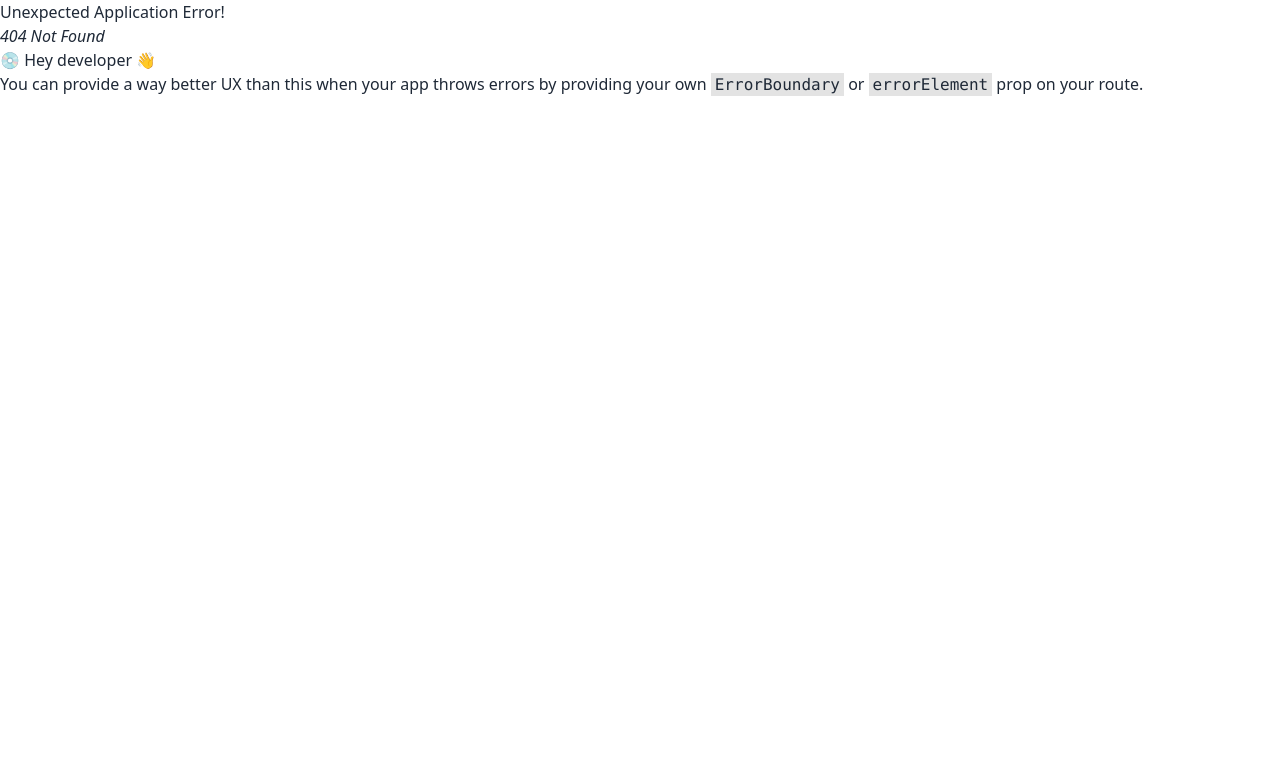
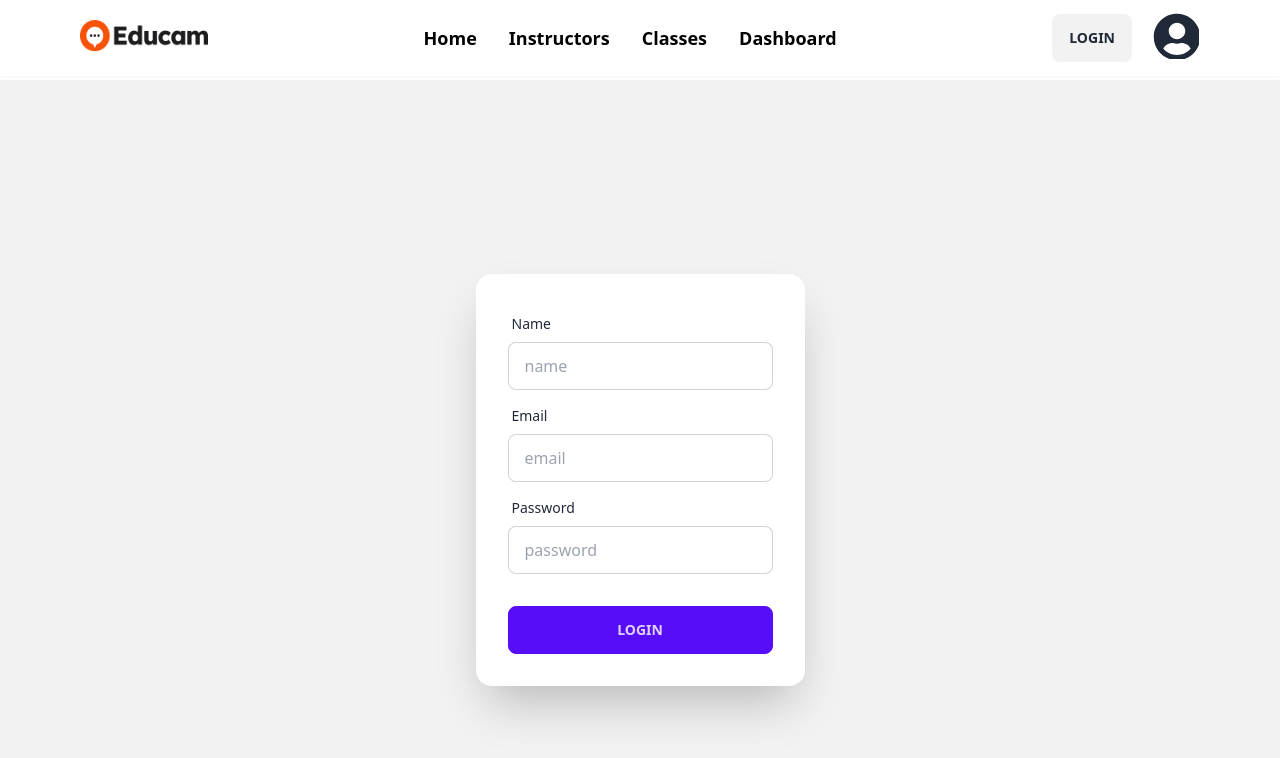
Before and after one commit to fahim-farhad1/educam-client, a React (Vite) app: page /signup in a window 1280 px wide. Before the commit this address had no page. Shown: the top 758 px of the page. Built offline with nearby package versions, Linux system fonts and the light colour scheme.

Commit message:
login and signup section added

```diff
--- a/package.json
+++ b/package.json
@@ -10,10 +10,13 @@
     "preview": "vite preview"
   },
   "dependencies": {
+    "dotenv": "^16.1.4",
+    "firebase": "^9.22.1",
     "localforage": "^1.10.0",
     "match-sorter": "^6.3.1",
     "react": "^18.2.0",
     "react-dom": "^18.2.0",
+    "react-hook-form": "^7.44.3",
     "react-icons": "^4.9.0",
     "react-router-dom": "^6.12.0",
     "sort-by": "^1.2.0"
--- /dev/null
+++ b/src/Components/Shared/Container.jsx
@@ -0,0 +1,11 @@
+import React from 'react';
+
+const Container = ({children}) => {
+    return (
+        <div className='max-w-[2520px] mx-auto xl:px-20 md:px-10 sm:px-2 px-4'>
+            {children}
+        </div>
+    );
+};
+
+export default Container;
--- a/src/Components/Shared/Navbar.jsx
+++ b/src/Components/Shared/Navbar.jsx
@@ -2,29 +2,32 @@ import React from "react";
 import { Link } from "react-router-dom";
 import { FaUserCircle } from "react-icons/fa";
 import Logo from "../../assets/Logo/logo.png";
+import Container from "./Container";
 
 const Navbar = () => {
   const navItem = (
     <>
       <li>
-        <Link>Home</Link>
+        <Link to="/">Home</Link>
       </li>
       <li>
-        <Link>Instructors</Link>
+        <Link to="/instructors">Instructors</Link>
       </li>
       <li>
-        <Link>Classes</Link>
+        <Link to="/classes">Classes</Link>
       </li>
       <li>
-        <Link>Dashboard</Link>
+        <Link to="/dashboard">Dashboard</Link>
       </li>
     </>
   );
   return (
-    <div className="navbar fixed w-full bg-white z-10 shadow-sm">
-      <div className="navbar-start">
+    <div className=" fixed w-full bg-white z-10 shadow-sm py-2">
+      <Container>
+        <div className="flex flex-row items-center justify-between gap-3 md:gap-0">
+          <div>
             <div className="dropdown">
-          <label tabIndex={0} className="btn btn-ghost lg:hidden">
+              <label tabIndex={0} className="btn btn-ghost sm:hidden">
                 <svg
                   xmlns="http://www.w3.org/2000/svg"
                   className="h-5 w-5"
@@ -47,14 +50,28 @@ const Navbar = () => {
                 {navItem}
               </ul>
             </div>
+            <div>
               <Link>
-          <img src={Logo} alt="" />
+                <img
+                  className="h-8 w-32 -mt-7 hidden sm:block"
+                  src={Logo}
+                  alt=""
+                />
               </Link>
             </div>
+          </div>
+          <div>
             <div className="navbar-center hidden lg:flex">
-        <ul className="menu menu-horizontal px-1">{navItem}</ul>
+              <ul className="menu menu-horizontal px-2 font-bold text-black text-lg">
+                {navItem}
+              </ul>
             </div>
-      <div className="navbar-end mr-5">
+          </div>
+          <div>
+            <div className="flex items-center">
+              <div className="mr-5">
+                <Link to="/login"><button className="btn ">Login</button> </Link>
+              </div>
               <div className="dropdown dropdown-end">
                 <label tabIndex={0} className="btn btn-ghost btn-circle avatar">
                   <div>
@@ -66,15 +83,21 @@ const Navbar = () => {
                   className="menu menu-sm dropdown-content mt-3 p-2 shadow bg-base-100 rounded-box w-52"
                 >
                   <li>
-              <Link className="justify-between">Profile</Link>
+                    <Link to='#'>Profile</Link>
                   </li>
                   <li>
-              <Link>Logout</Link>
+                    <Link to="/signup">Sign up</Link>
+                  </li>
+                  <li>
+                    <button className="btn-sm">Logout</button>
                   </li>
                 </ul>
               </div>
             </div>
           </div>
+        </div>
+      </Container>
+    </div>
   );
 };
 
--- /dev/null
+++ b/src/Firebase/firebase.config.js
@@ -0,0 +1,17 @@
+// Import the functions you need from the SDKs you need
+import { initializeApp } from "firebase/app";
+require("dotenv").config();
+// TODO: Add SDKs for Firebase products that you want to use
+// https://firebase.google.com/docs/web/setup#available-libraries
+
+// Your web app's Firebase configuration
+const firebaseConfig = {
+  apiKey: import.meta.env.VITE_apiKey,
+  authDomain: import.meta.env.VITE_authDomain,
+  projectId: import.meta.env.VITE_projectId,
+  storageBucket: import.meta.env.VITE_storageBucket,
+  messagingSenderId: import.meta.env.VITE_messagingSenderId,
+  appId: import.meta.env.VITE_appId
+};
+// Initialize Firebase
+export const app = initializeApp(firebaseConfig);
--- a/src/Layouts/Main.jsx
+++ b/src/Layouts/Main.jsx
@@ -1,12 +1,14 @@
-import React from 'react';
-import Navbar from '../Components/Shared/Navbar';
-import { Outlet } from 'react-router-dom';
+import React from "react";
+import Navbar from "../Components/Shared/Navbar";
+import { Outlet } from "react-router-dom";
 
 const Main = () => {
   return (
     <div>
       <Navbar></Navbar>
+      <div className="pt-20">
       <Outlet></Outlet>
+      </div>
     </div>
   );
 };
--- /dev/null
+++ b/src/Pages/Classes/Classes.jsx
@@ -0,0 +1,12 @@
+import React from 'react';
+import Container from '../../Components/Shared/Container';
+
+const Classes = () => {
+    return (
+        <Container><div>
+        <p>This is classes page!</p>
+    </div></Container>
+    );
+};
+
+export default Classes;
--- /dev/null
+++ b/src/Pages/Instructors/Instructors.jsx
@@ -0,0 +1,11 @@
+import React from 'react';
+
+const Instructors = () => {
+    return (
+        <div>
+            <p>This is Instructors pages!</p>
+        </div>
+    );
+};
+
+export default Instructors;
--- /dev/null
+++ b/src/Pages/Login/Login.jsx
@@ -0,0 +1,45 @@
+import React from "react";
+import { useForm } from "react-hook-form";
+
+const Login = () => {
+    const { register, handleSubmit, formState: { errors } } = useForm();
+  const onSubmit = data => console.log(data);
+
+  return (
+    <div className="hero min-h-screen bg-base-200">
+      <div className="hero-content">
+        <div className="card w-full  shadow-2xl bg-base-100">
+          <form onSubmit={handleSubmit(onSubmit)} className="card-body">
+            <div className="form-control">
+              <label className="label">
+                <span className="label-text">Email</span>
+              </label>
+              <input
+                type="text"
+                placeholder="email"
+                {...register("email")}
+                className="input input-bordered"
+              />
+            </div>
+            <div className="form-control">
+              <label className="label">
+                <span className="label-text">Password</span>
+              </label>
+              <input
+                type="text"
+                placeholder="password"
+                {...register("password")}
+                className="input input-bordered"
+              />
+            </div>
+            <div className="form-control mt-6">
+              <button className="btn btn-primary">Login</button>
+            </div>
+          </form>
+        </div>
+      </div>
+    </div>
+  );
+};
+
+export default Login;
--- /dev/null
+++ b/src/Pages/Signup/Signup.jsx
@@ -0,0 +1,59 @@
+import React from "react";
+import { useForm } from "react-hook-form";
+
+const Signup = () => {
+    const { register, handleSubmit, formState: { errors } } = useForm();
+  const onSubmit = data => console.log(data);
+
+  return (
+    <div className="hero min-h-screen bg-base-200">
+      <div className="hero-content">
+        <div className="card w-full  shadow-2xl bg-base-100">
+          <form onSubmit={handleSubmit(onSubmit)} className="card-body">
+            <div className="form-control">
+              <label className="label">
+                <span className="label-text">Name</span>
+              </label>
+              <input
+                type="text"
+                placeholder="name"
+                {...register("name",{ required:  "Name is required" })} aria-invalid={errors.name ? "true" : "false"}
+                className="input input-bordered"
+              />
+               {errors.name && <p className="text-sm text-red-500 mt-2" role="alert">{errors.name?.message}</p>}
+            </div>
+            <div className="form-control">
+              <label className="label">
+                <span className="label-text">Email</span>
+              </label>
+              <input
+                type="email"
+                placeholder="email"
+                {...register("email", { required:  "Email Address is required" })} aria-invalid={errors.email ? "true" : "false"}
+                className="input input-bordered"
+                />
+                {errors.email && <p className="text-sm text-red-500 mt-2" role="alert">{errors.email?.message}</p>}
+            </div>
+            <div className="form-control">
+              <label className="label">
+                <span className="label-text">Password</span>
+              </label>
+              <input
+                type="password"
+                placeholder="password"
+                {...register("password", { required:  "Password is required" })} aria-invalid={errors.password ? "true" : "false"}
+                className="input input-bordered"
+              />
+              {errors.password && <p className="text-sm text-red-500 mt-2" role="alert">{errors.password?.message}</p>}
+            </div>
+            <div className="form-control mt-6">
+              <button className="btn btn-primary">Login</button>
+            </div>
+          </form>
+        </div>
+      </div>
+    </div>
+  );
+};
+
+export default Signup;
--- /dev/null
+++ b/src/Provider/AuthProvider.jsx
@@ -0,0 +1,46 @@
+import React, { createContext, useEffect, useState } from 'react';
+import { createUserWithEmailAndPassword, getAuth, onAuthStateChanged, signInWithEmailAndPassword } from "firebase/auth";
+import { app } from '../Firebase/firebase.config';
+
+export const AuthContext = createContext(null);
+const auth = getAuth(app);
+
+
+const AuthProvider = ({children}) => {
+    const [user, setUser] = useState(null);
+    const [loading, setLoading] = useState(true);
+    // create  a  new user
+    const createUser = (email, password) =>{
+        setLoading(true)
+        return createUserWithEmailAndPassword(auth, email, password)
+    }
+    // Sign in User
+    const signIn = (email, password) =>{
+        setLoading(true)
+        return signInWithEmailAndPassword(auth, email, password)
+    }
+    // Manage User
+    useEffect(() =>{
+        const unsubscribe = onAuthStateChanged(auth, currentUser =>{
+            setUser(currentUser)
+            console.log('current user:-', currentUser);
+            setLoading(false);
+        })
+        return () =>{
+            return unsubscribe()
+        }
+    },[])
+
+    const authInfo = {
+        auth,
+        createUser,
+        signIn,
+    }
+    return (
+        <AuthContext.provider value={authInfo}>
+            {children}
+        </AuthContext.provider>
+    );
+};
+
+export default AuthProvider;
```
Also changed, not shown: src/Routes/Routes.jsx (+21 -0 lines), 1 other file (tests, documents, lock files or other folders). Lines whose indentation alone changed are shown as unchanged.
